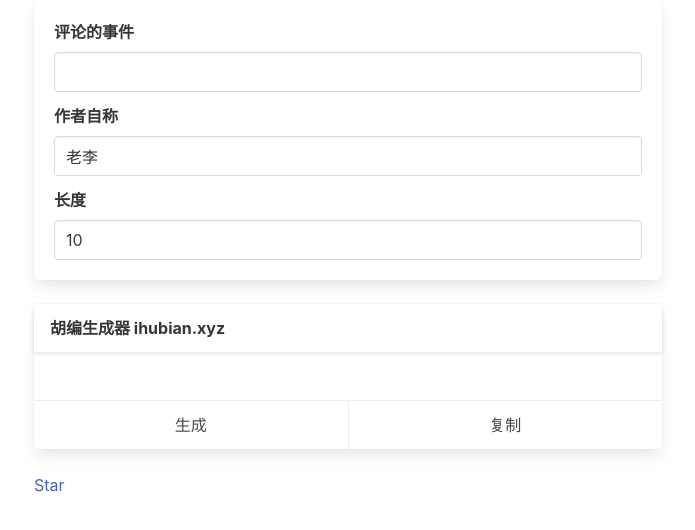
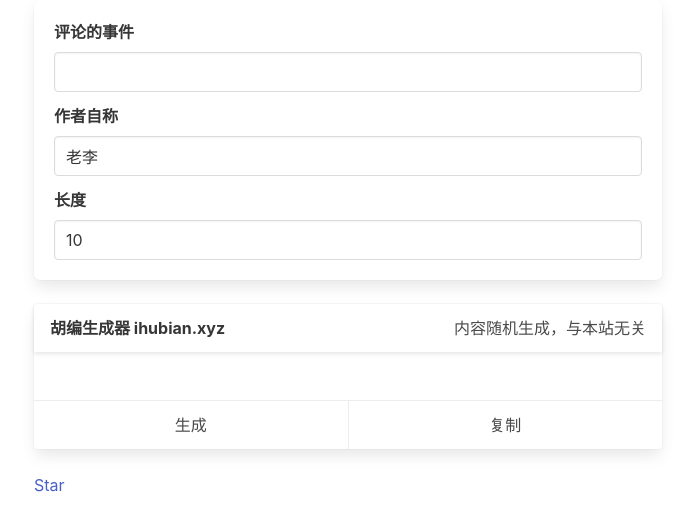
Before and after one commit to AeroXi/hubian-generator, a plain HTML site: page index.html in a window 1280 px wide. Shown: the whole page, without its empty margins (292-987 px from the left). Drawn offline with nearby package versions, Linux system fonts and the light colour scheme.

Commit message:
免责声明

```diff
--- a/index.html
+++ b/index.html
@@ -47,6 +47,7 @@
                         <p class="card-header-title">
                             胡编生成器 ihubian.xyz
                         </p>
+                        <p class="card-header-icon">内容随机生成，与本站无关</p>
                     </header>
                     <div class="card-content">
                         {{ paragraph }}
```
